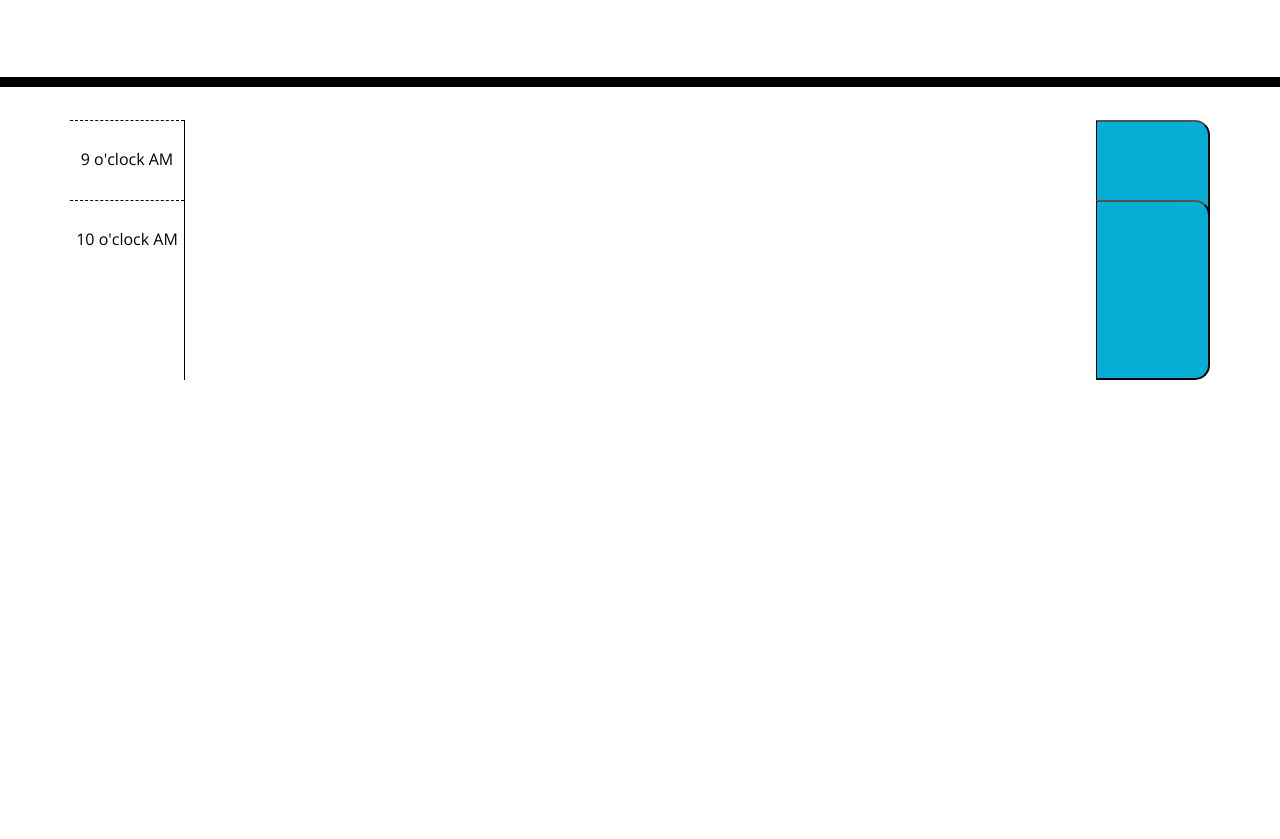
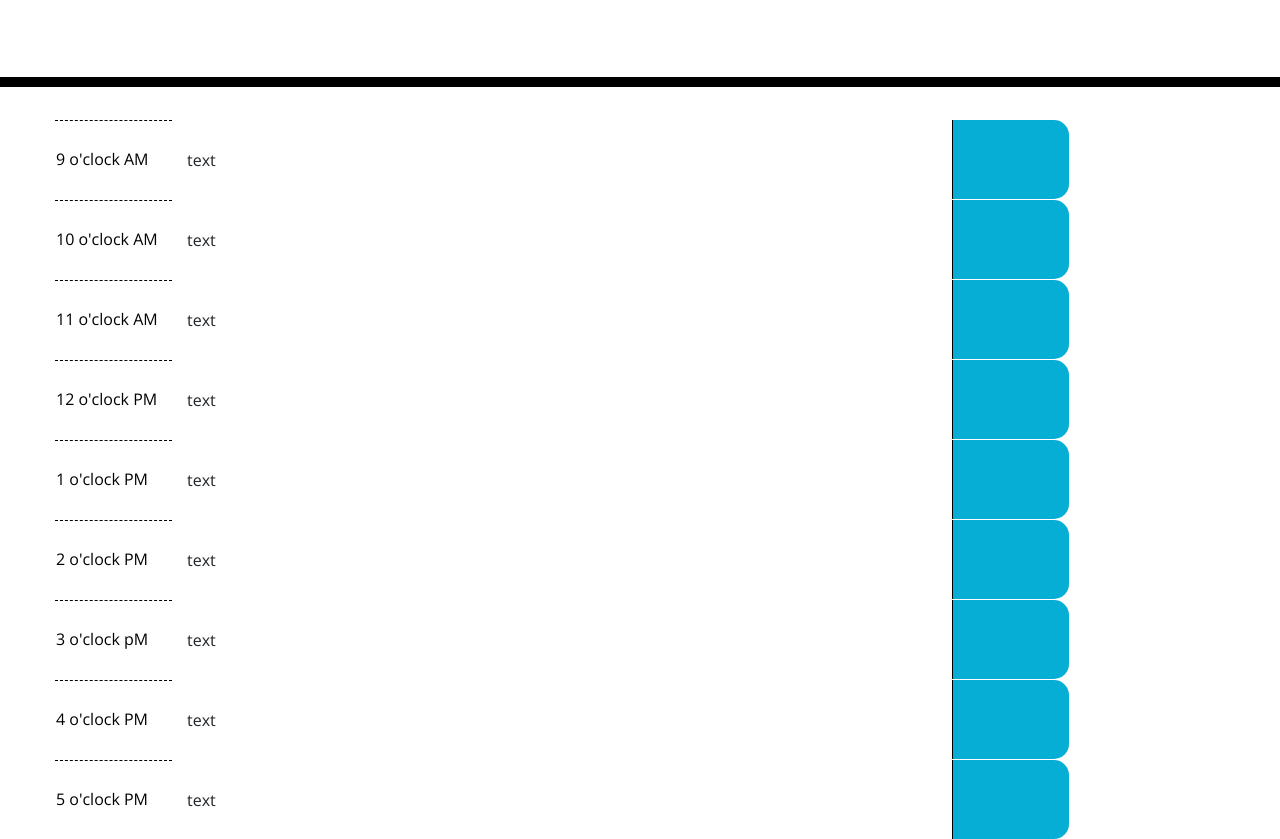
Before and after one commit to cswitzer85/planner-for-the-day, a plain HTML site: page index.html in a window 1280 px wide. Shown: the part 181-1020 px from the top of the page. Before the commit the page ends 800 px from the top, so only its background shows below. Drawn offline with nearby package versions, Linux system fonts and the light colour scheme.

Commit message:
3rd commit; 9-5 table created and css adjusted to accomodate

```diff
--- a/index.html
+++ b/index.html
@@ -19,24 +19,72 @@
     <p class="lead">A simple calendar app for scheduling your work day</p>
     <p id="currentDay" class="lead"></p>
   </header>
-  <div class="container">
-    <div class="time-block">
-      <div class="row">
-        <div class="hour">9 o'clock AM</div>
-        <textarea name="9AmText" id="9Am" cols="30" rows="10"></textarea>
-        <button class="saveBtn"></button>
-      </div>
-    </div>
-  </div>
-  <div class="container">
-    <div class="time-block">
-      <div class="row">
-        <div class="hour">10 o'clock AM</div>
-        <textarea name="10AmText" id="10Am" cols="30" rows="10"></textarea>
-        <button class="saveBtn"></button>
-      </div>
-    </div>
-  </div>
+  <table class="container">
+    <thread class="time-block">
+      <tr class="row">
+        <td class="hour">9 o'clock AM</td>
+        <td name="9AmText" id="9Am" class="col-8 eventInput">text</td>
+        <td class="saveBtn"></td>
+      </tr>
+    </thread>
+    <thread class="time-block">
+      <tr class="row">
+        <td class="hour">10 o'clock AM</td>
+        <td name="10AmText" id="10Am" class="col-8 eventInput">text</td>
+        <td class="saveBtn"></td>
+      </tr>
+    </thread>
+    <thread class="time-block">
+      <tr class="row">
+        <td class="hour">11 o'clock AM</td>
+        <td name="11AmText" id="11Am" class="col-8 eventInput">text</td>
+        <td class="saveBtn"></td>
+      </tr>
+    </thread>
+    <thread class="time-block">
+      <tr class="row">
+        <td class="hour">12 o'clock PM</td>
+        <td name="12PmText" id="12Pm" class="col-8 eventInput">text</td>
+        <td class="saveBtn"></td>
+      </tr>
+    </thread>
+    <thread class="time-block">
+      <tr class="row">
+        <td class="hour">1 o'clock PM</td>
+        <td name="1PmText" id="1Pm" class="col-8 eventInput">text</td>
+        <td class="saveBtn"></td>
+      </tr>
+    </thread>
+    <thread class="time-block">
+      <tr class="row">
+        <td class="hour">2 o'clock PM</td>
+        <td name="2PmText" id="2Pm" class="col-8 eventInput">text</td>
+        <td class="saveBtn"></td>
+      </tr>
+    </thread>
+    <thread class="time-block">
+      <tr class="row">
+        <td class="hour">3 o'clock pM</td>
+        <td name="3pmText" id="3pm" class="col-8 eventInput">text</td>
+        <td class="saveBtn"></td>
+      </tr>
+    </thread>
+    <thread class="time-block">
+      <tr class="row">
+        <td class="hour">4 o'clock PM</td>
+        <td name="4pmText" id="4Pm" class="col-8 eventInput">text</td>
+        <td class="saveBtn"></td>
+      </tr>
+    </thread>
+    <thread class="time-block">
+      <tr class="row">
+        <td class="hour">5 o'clock PM</td>
+        <td name="5pmText" id="5Pm" class="col-8 eventInput">text</td>
+        <td class="saveBtn"></td>
+      </tr>
+    </thread>
+
+  </table>
 
   <script src="https://code.jquery.com/jquery-3.4.1.min.js"></script>
   <script src="https://cdnjs.cloudflare.com/ajax/libs/moment.js/2.24.0/moment.min.js"></script>
--- a/style.css
+++ b/style.css
@@ -45,6 +45,10 @@ textarea{
   width: 10%;
 }
 
+.eventInput {
+  align-self: center;
+}
+
 .past {
   background-color: #d3d3d3;
   color: white;
```
